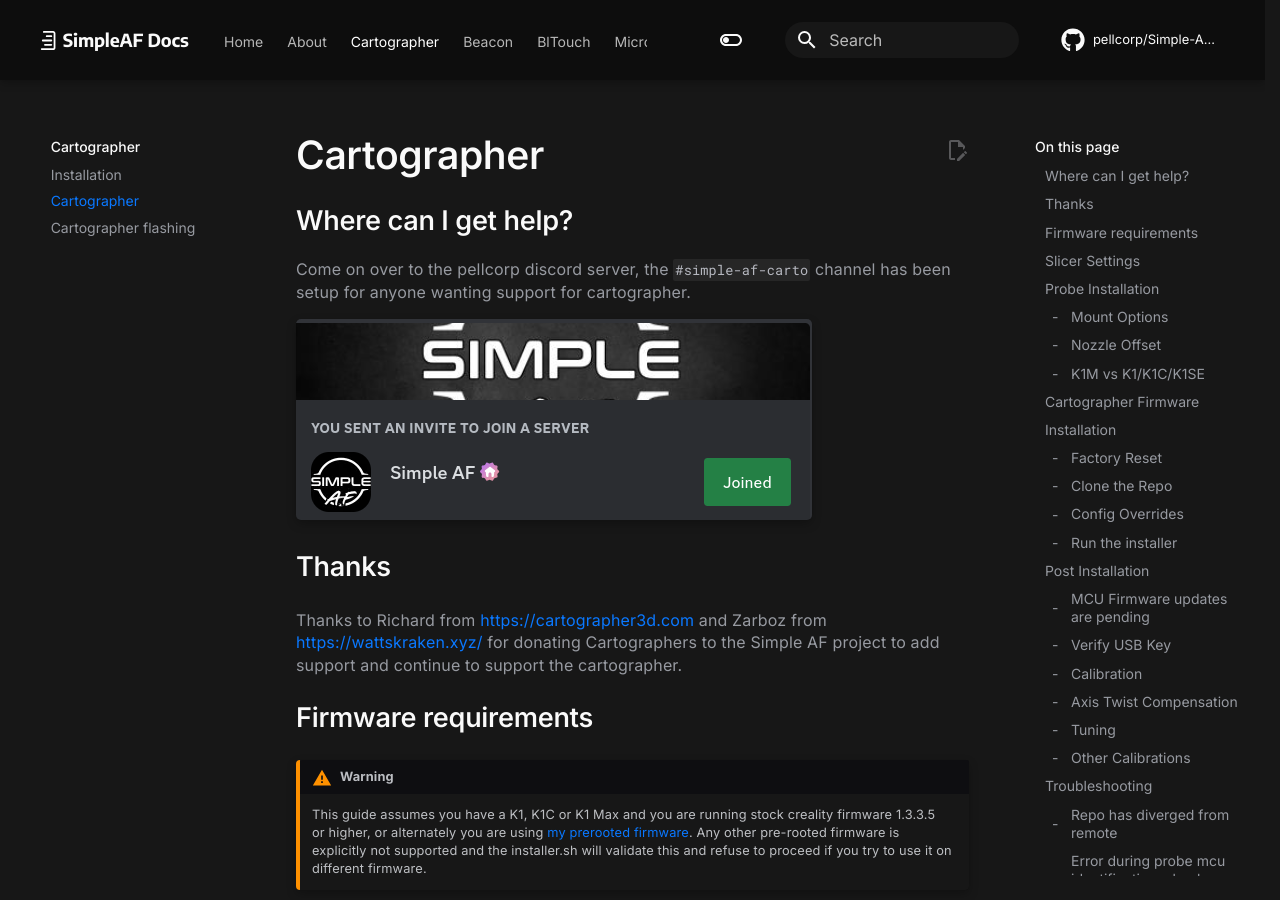
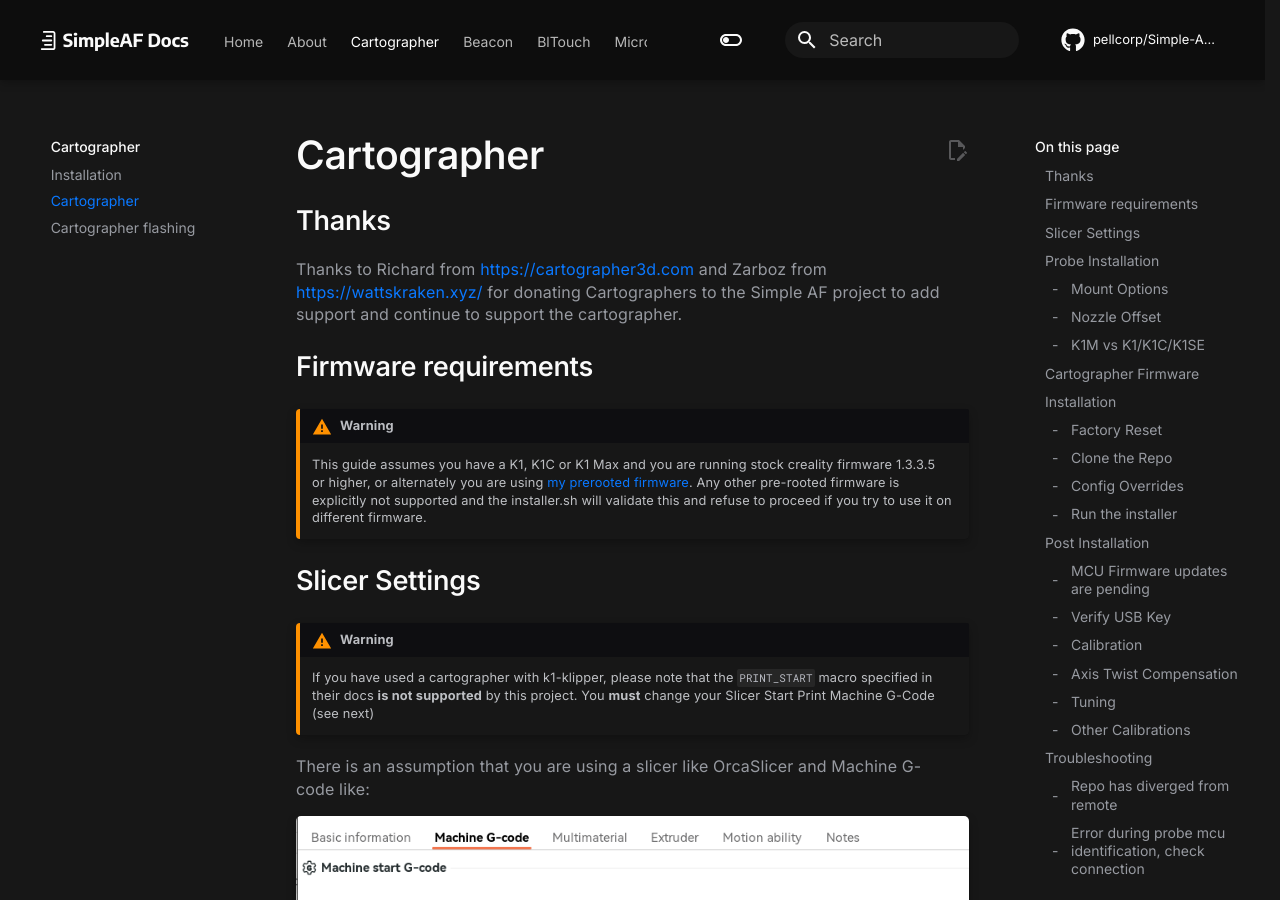
Before and after one commit to pellcorp/Simple-AF-Wiki, an MkDocs documentation site: the page built from docs/cartographer.md, in a window 1280 px wide and 900 px high. Built offline with MkDocs 1.6.1 and Material for MkDocs 9.7.7, drawn with Linux system fonts in a browser that asks for light colours; comment, search, counter and statistics services are not loaded.

Commit message:
Update cartographer.md

```diff
--- a/docs/cartographer.md
+++ b/docs/cartographer.md
@@ -1,8 +1,3 @@
-## Where can I get help?
-
-Come on over to the pellcorp discord server, the `#simple-af-carto` channel has been setup for anyone wanting support for cartographer.
-
-[![invite](assets/images/invite.png '#simple-af-carto')](https://discord.gg/2uGDzyJ3WX)
 
 ## Thanks
 
```
